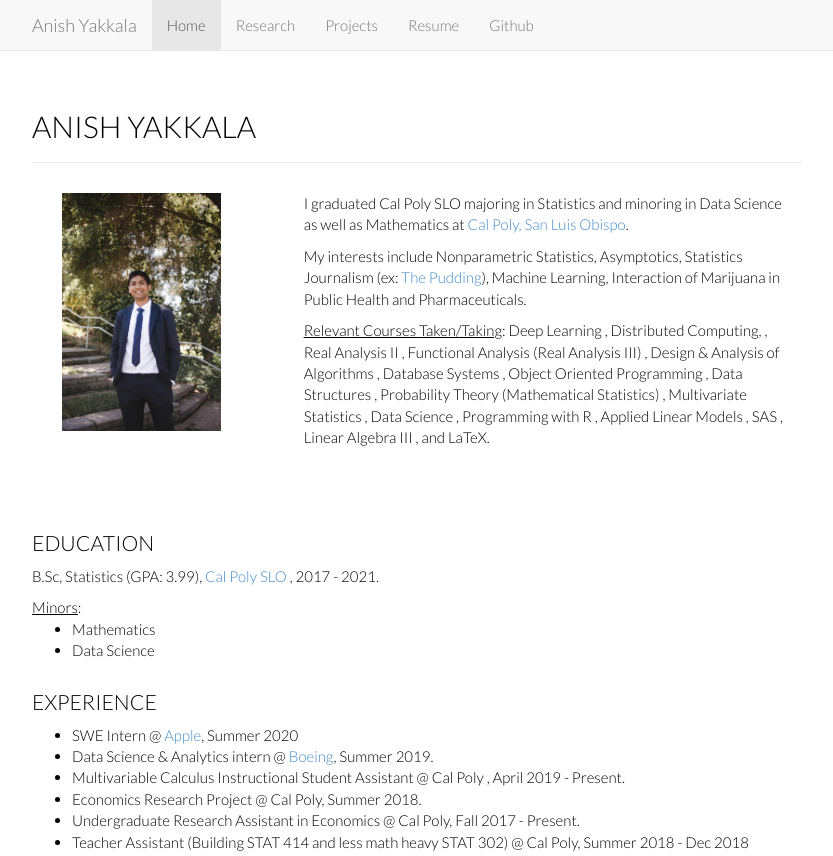
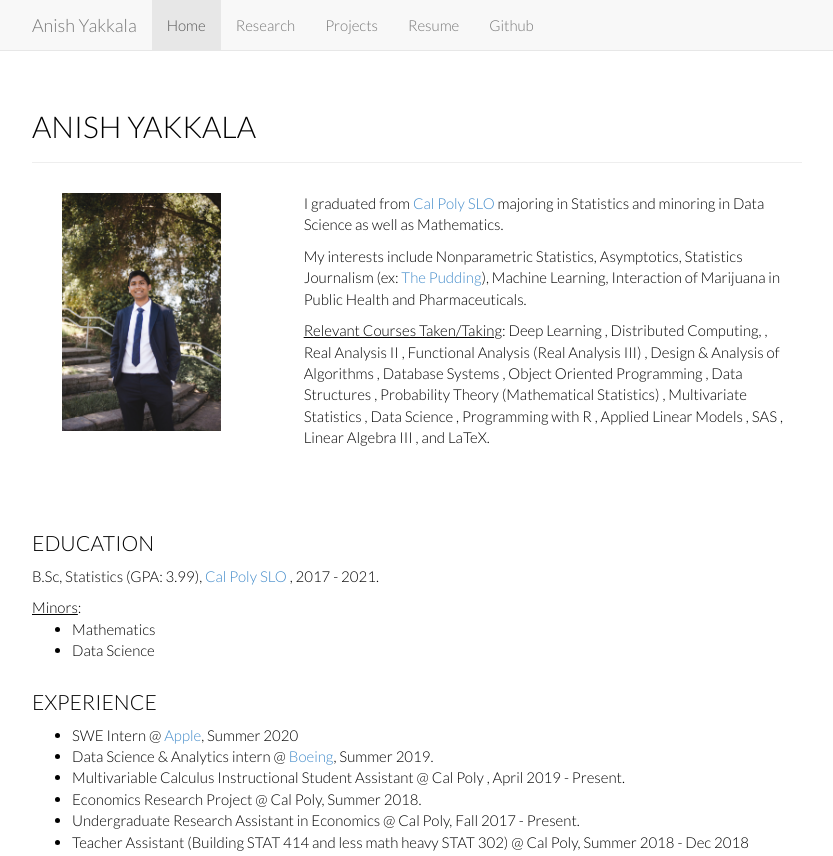
Before and after one commit to ayakkala1/ayakkala.github.io, a plain HTML site: page index.html in a window 1280 px wide. Shown: the top 856 px of the page, without its empty margins (223-1056 px from the left). Drawn offline with nearby package versions, Linux system fonts and the light colour scheme.

Commit message:
fixing grammar

```diff
--- a/index.html
+++ b/index.html
@@ -86,9 +86,7 @@
 
       <div class="col-md-8 col-sm-8 col-xs-6">
 
-    <p>I graduated Cal Poly SLO majoring in Statistics and minoring in Data Science as well as Mathematics
-    at <a href="http://www.statistics.calpoly.edu/">Cal Poly, San
-    Luis Obispo</a>.</p>
+    <p>I graduated from <a href="https://www.statistics.calpoly.edu/">Cal Poly SLO</a> majoring in Statistics and minoring in Data Science as well as Mathematics.</p>
 
     <p> My interests include Nonparametric Statistics, Asymptotics, Statistics Journalism (ex: <a href="https://pudding.cool/">The Pudding</a>), Machine Learning, Interaction of Marijuana in Public Health and Pharmaceuticals.</p>
     <p><u>Relevant Courses Taken/Taking</u>:
```
